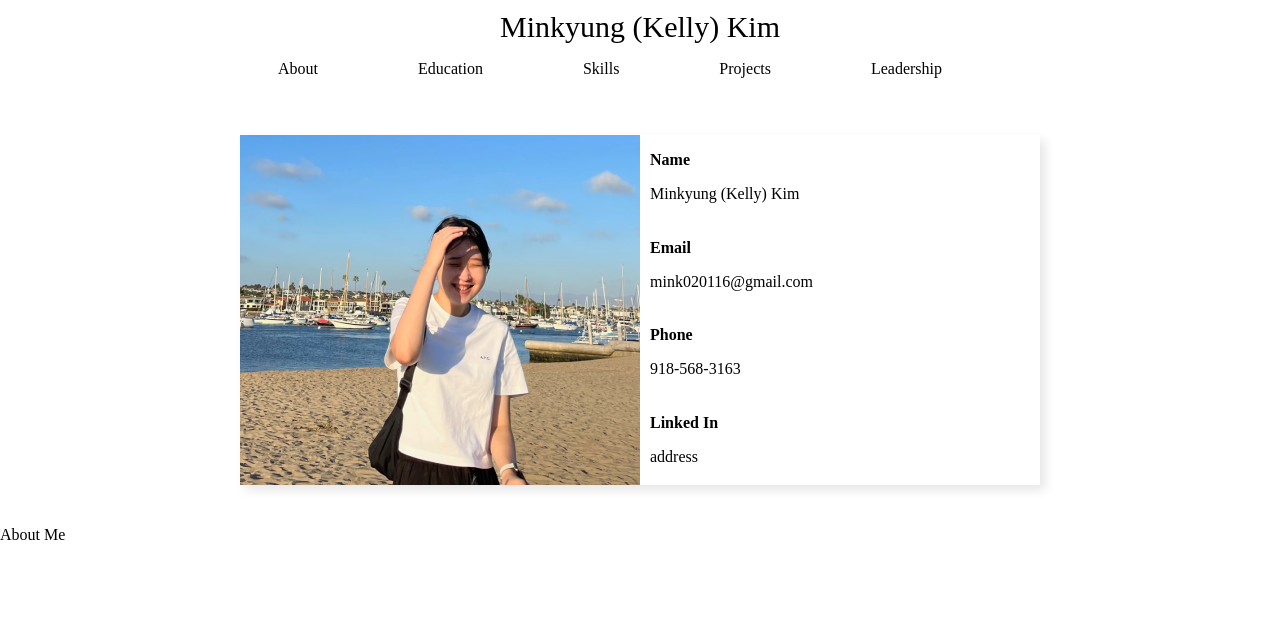
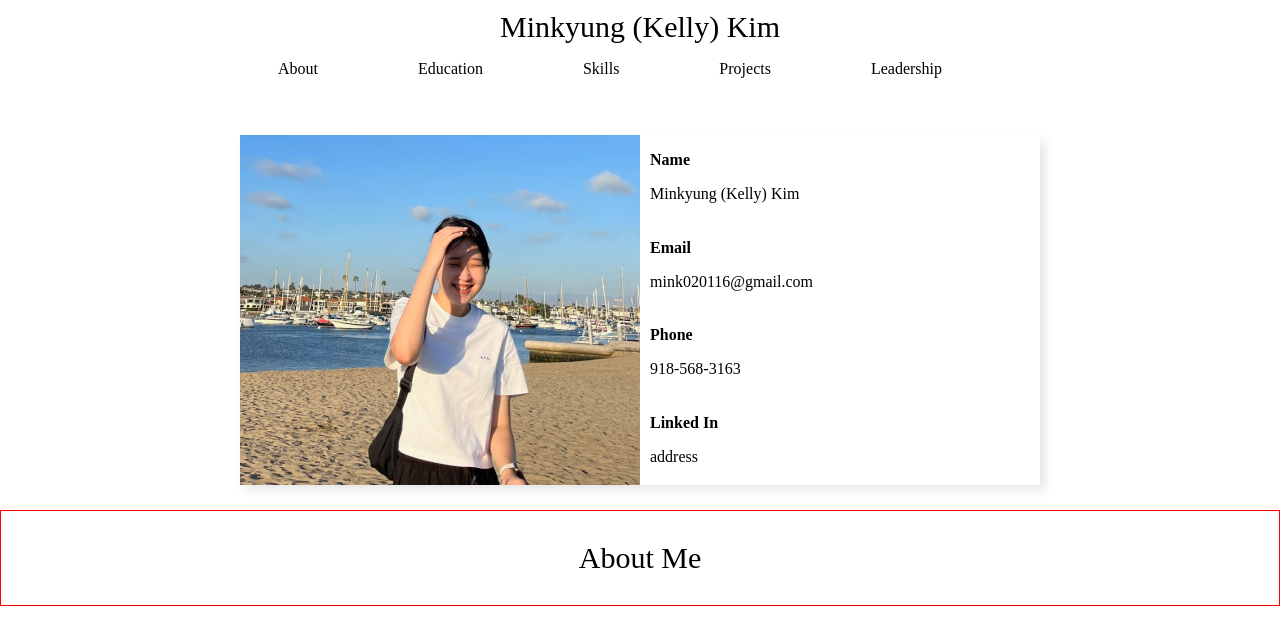
Before and after one commit to Mink02/Mink02.github.io, a plain HTML site: page index.html in a window 1280 px wide. Drawn offline with Linux system fonts and the light colour scheme.

Commit message:
start about page

```diff
--- a/style.css
+++ b/style.css
@@ -62,6 +62,7 @@ ul> li{
   /* border: 1px solid green; */
   flex-grow: 1; flex-basis: 0;
   margin-right: 10px;
+
 }
 
 .profile-img > img{
@@ -102,3 +103,12 @@ ul> li{
   /* border: 1px solid blue; */
   flex-grow: 1; flex-basis: 0;
 }
+
+.about-section{
+  border: 1px solid red;
+  text-align: center;
+}
+
+.about-title{
+  font-size: 30px;
+}
```
